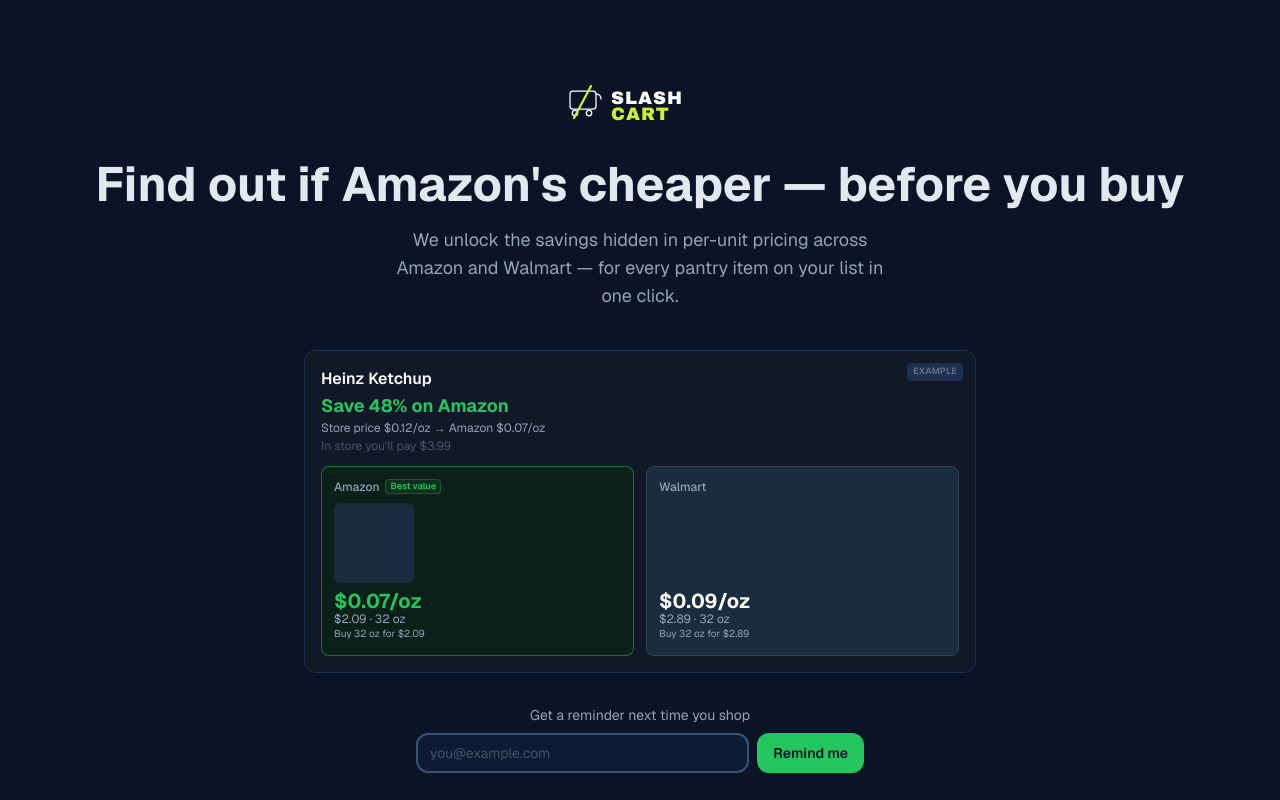
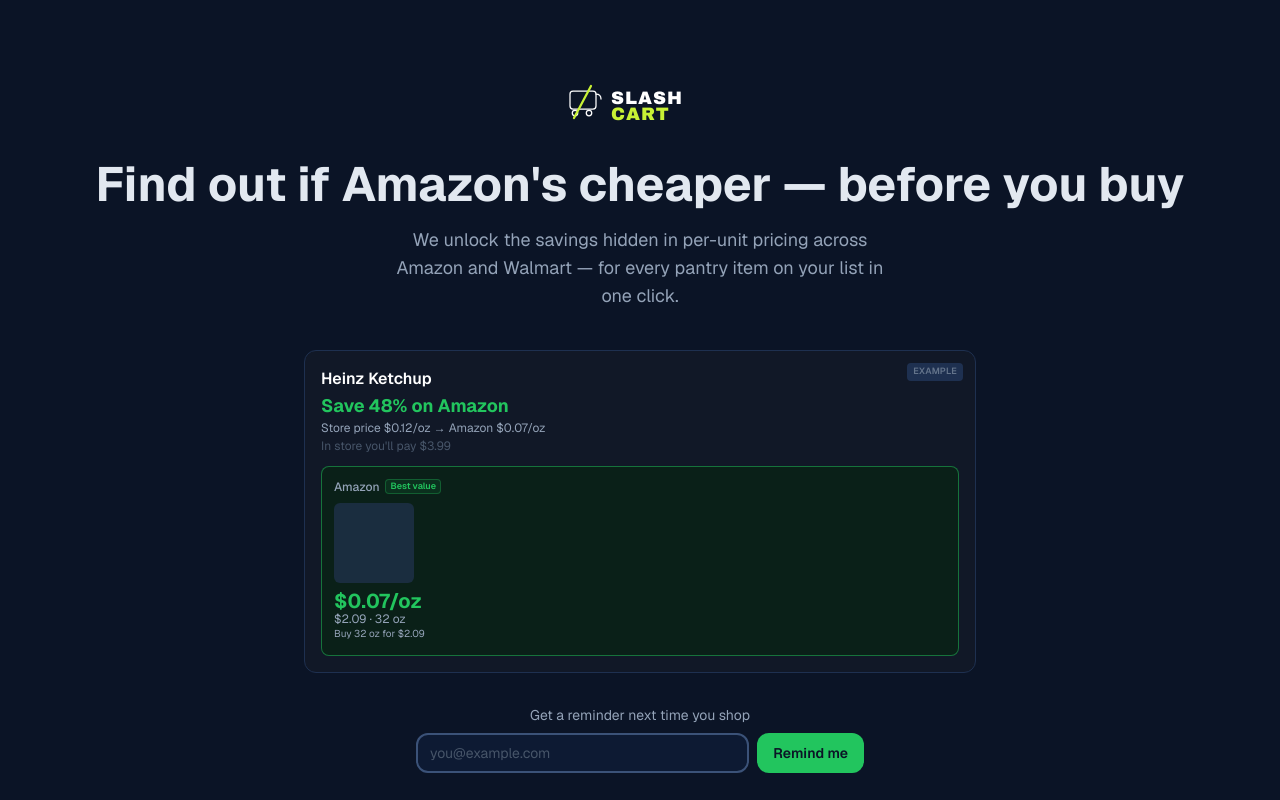
Before and after one commit to mchitnis99/slashcart-app, a Next.js app: page / in a window 1280 px wide. Shown: the top 800 px of the page. Built offline with nearby package versions, Linux system fonts and the light colour scheme.

Commit message:
fix: example card Amazon-only, remove Walmart column

```diff
--- a/app/page.tsx
+++ b/app/page.tsx
@@ -49,7 +49,7 @@
           </p>
         </div>
 
-        <div className="grid grid-cols-1 gap-2 sm:grid-cols-2 sm:gap-3">
+        <div className="grid grid-cols-1">
           {/* Amazon — best value */}
           <div className="rounded-lg p-3 border border-[#22c55e]/50 bg-[#0a2018] overflow-hidden">
             <div className="flex items-center gap-1.5 mb-2 min-w-0">
@@ -67,23 +67,6 @@
             </p>
             <p className="text-[#94a3b8] text-[10px] leading-none mb-1">
               Buy 32 oz for $2.09
-            </p>
-          </div>
-
-          {/* Walmart */}
-          <div className="rounded-lg p-3 border border-[#334155] bg-[#1a2d3f] overflow-hidden">
-            <div className="flex items-center gap-1.5 mb-2 min-w-0">
-              <p className="text-[#94a3b8] text-xs font-medium shrink-0">Walmart</p>
-            </div>
-            <div className="w-20 h-20 mb-2 rounded-md bg-[#1a2d3f]" />
-            <p className="font-bold text-xl leading-none mb-0.5 text-white">
-              $0.09/oz
-            </p>
-            <p className="text-[#94a3b8] text-xs leading-none mb-1">
-              $2.89 · 32 oz
-            </p>
-            <p className="text-[#94a3b8] text-[10px] leading-none mb-1">
-              Buy 32 oz for $2.89
             </p>
           </div>
         </div>
```
